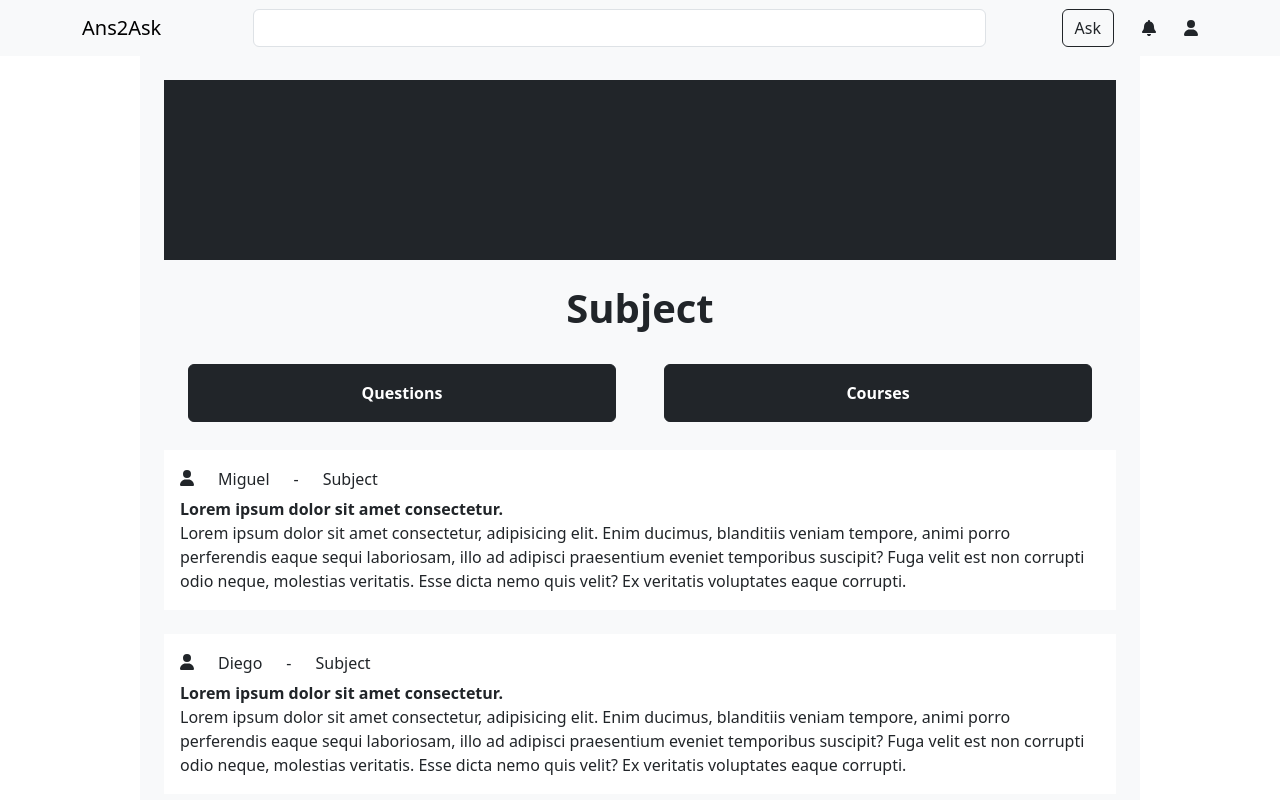
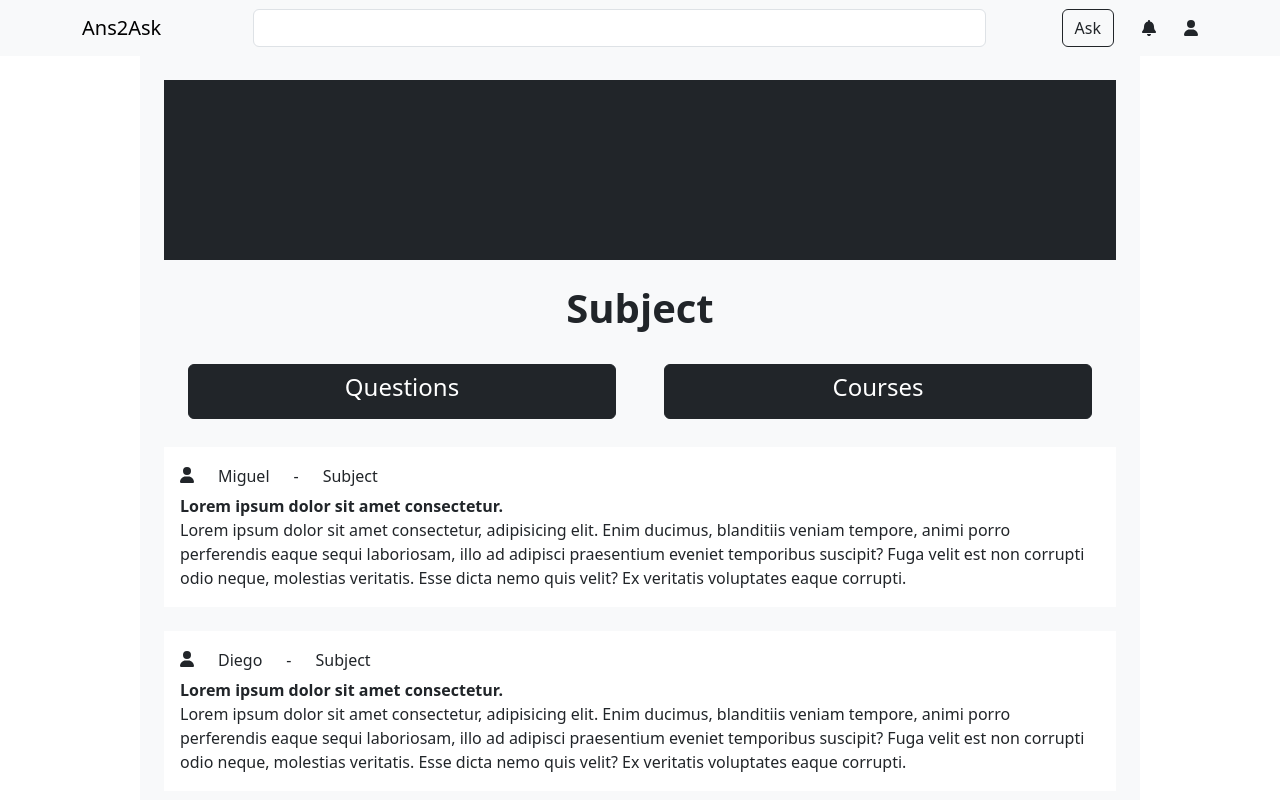
Before and after one commit to maikyh/Ans2Ask, a React (Create React App) app in the folder ans2ask-ui/: page /home in a window 1280 px wide. Shown: the top 800 px of the page. Built offline with nearby package versions, Linux system fonts and the light colour scheme.

Commit message:
Modified the style of Questions and Courses buttons

```diff
--- a/ans2ask-ui/src/components/Home/Home.jsx
+++ b/ans2ask-ui/src/components/Home/Home.jsx
@@ -15,8 +15,8 @@ export default function Home() {
                 <h1 className="text-center mb-2 fw-bold">Subject</h1>
 
                 <div className="d-flex">
-                  <button className="btn btn-dark w-100 d-block fw-bold mx-4 mt-4 mb-1 p-3">Questions</button>
-                  <button className="btn btn-dark w-100 d-block fw-bold mx-4 mt-4 mb-1 p-3">Courses</button>
+                  <button className="btn btn-dark w-100 d-block fw-bold mx-4 mt-4 mb-1 p-2"> <h4>Questions</h4> </button>
+                  <button className="btn btn-dark w-100 d-block fw-bold mx-4 mt-4 mb-1 p-2"> <h4>Courses</h4> </button>
                 </div>
 
                 <div className="">
```
